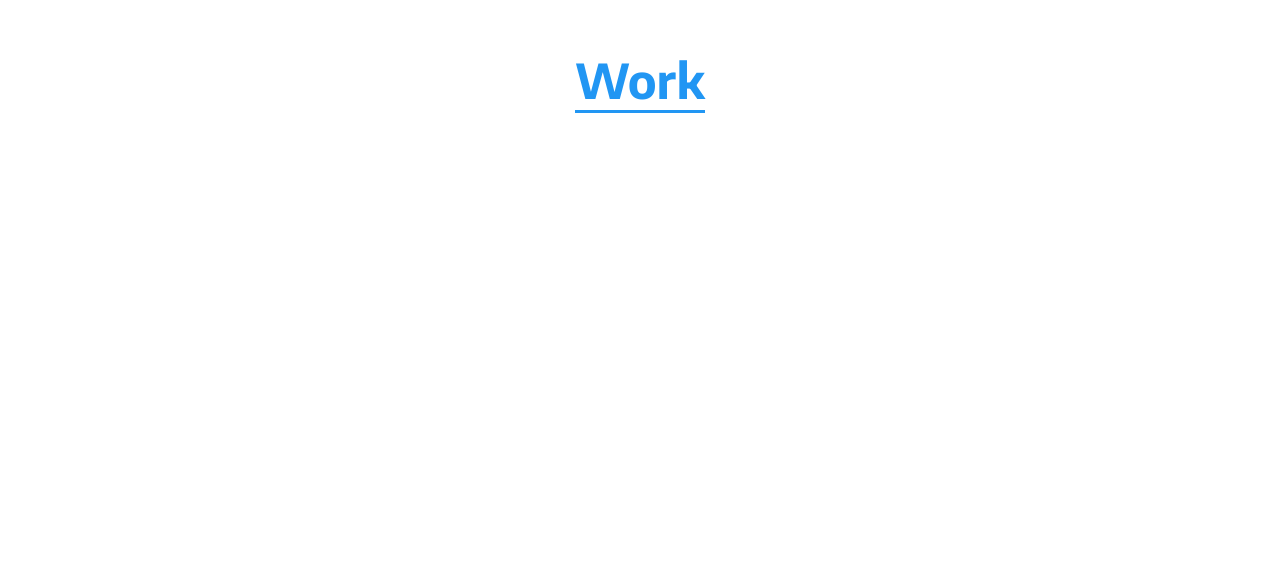
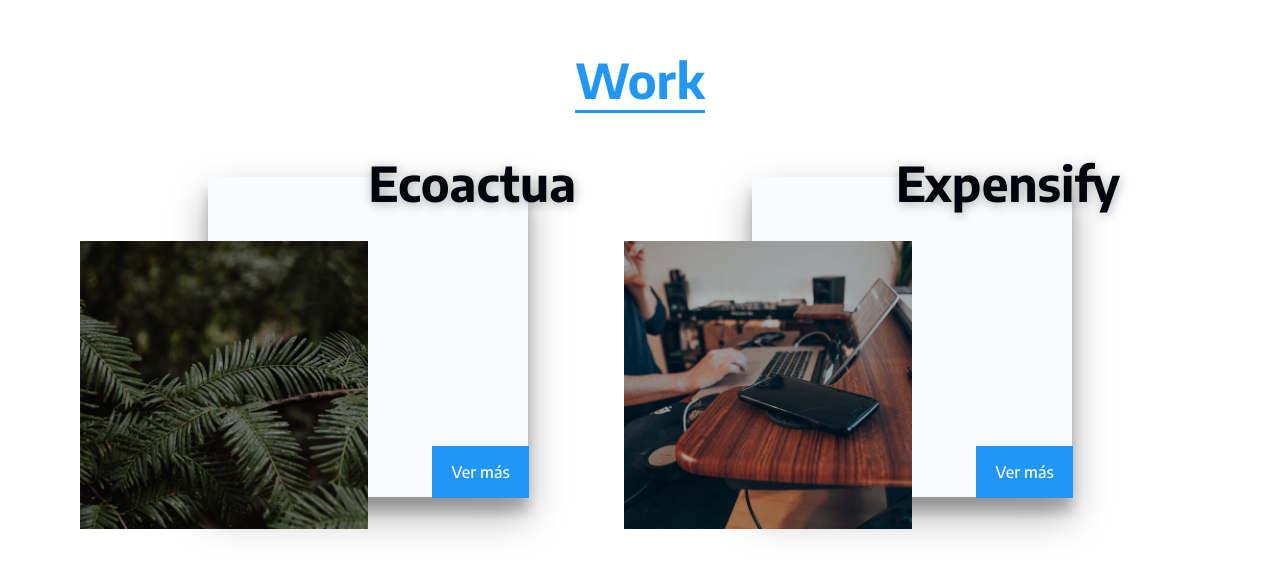
Before and after one commit to mateoolarte/website, a React (Create React App) app: page /work in a window 1280 px wide. Shown: the part 1694-2268 px from the top of the page. Built offline with nearby package versions, Linux system fonts and the light colour scheme.

Commit message:
[add] finished frontend work section

```diff
--- a/src/components/App.js
+++ b/src/components/App.js
@@ -51,6 +51,12 @@
   }
 
   changeMenu(e) {
+    let allItemsMenu = document.querySelectorAll(".mainNav__listItem");
+
+    [].forEach.call(allItemsMenu, function(el) {
+      el.classList.remove("active")
+    })
+
     this.handleFixedMenu(e.view)
   }
 
--- a/src/components/Work.js
+++ b/src/components/Work.js
@@ -5,6 +5,18 @@
   return (
     <section className="work" id="work">
       <h2 className="heading">Work</h2>
+      <section className="work__container">
+        <article className="work__itemWork">
+          <h1 className="work__title">Ecoactua</h1>
+          <span className="work__image workEcoctua"></span>
+          <a href="" className="work__link">Ver más</a>
+        </article>
+        <article className="work__itemWork">
+          <h1 className="work__title">Expensify</h1>
+          <span className="work__image workExpensify"></span>
+          <a href="" className="work__link">Ver más</a>
+        </article>
+      </section>
     </section>
   )
 }
--- a/src/styles/About.css
+++ b/src/styles/About.css
@@ -3,6 +3,7 @@
   height: 100vh;
   margin: 0 auto;
   padding: 18vh 0 0;
+  text-align: center;
 }
 
 .about__paragraph,
--- a/src/styles/Header.css
+++ b/src/styles/Header.css
@@ -51,9 +51,13 @@
   opacity: 0.7;
 }
 
-@media (max-width: 568px) {
+@media (max-width: 737px) {
   .header {
-    padding: 1rem;
+    padding: 0.5rem 1rem;
+  }
+
+  .logo {
+    width: 80px;
   }
 
   .contactMe__listItem img {
--- a/src/styles/Work.css
+++ b/src/styles/Work.css
@@ -1,7 +1,133 @@
 .work {
-  max-width: 80%;
+  max-width: 90%;
   height: 100vh;
   margin: 0 auto;
   padding: 18vh 0 0;
   text-align: center;
 }
+
+.work__container {
+  display: flex;
+  flex-wrap: wrap;
+  justify-content: space-evenly;
+}
+
+.work__itemWork {
+  position: relative;
+  width: 20rem;
+  height: 20rem;
+  margin: 3rem 5rem;
+  transition: transform 0.37s ease-in;
+  background-color: var(--white);
+  box-shadow: 0 19px 38px rgba(0, 0, 0, 0.3), 0 15px 12px rgba(0, 0, 0, 0.22);
+}
+
+.work__itemWork:hover {
+  transform: scale(1.05);
+}
+
+.work__title {
+  position: absolute;
+  top: -1.5rem;
+  right: -3rem;
+  margin: 0;
+  color: var(--black);
+  font-size: 3rem;
+  text-shadow: 1px 2px 11px rgba(0, 0, 0, 0.3);
+}
+
+.work__image {
+  display: block;
+  position: absolute;
+  top: 20%;
+  left: -8rem;
+  width: 18rem;
+  height: 18rem;
+  background-position: center center;
+  background-size: cover;
+}
+
+.work__image::after {
+  content: "";
+  position: absolute;
+  left: 0;
+  width: 100%;
+  height: 100%;
+  background-color: rgba(0, 0, 0, 0.3);
+}
+
+.work__link {
+  display: block;
+  position: absolute;
+  right: -1px;
+  bottom: -1px;
+  padding: 1rem 1.2rem;
+  background-color: var(--blue-light);
+  transition: background-color 0.37s ease-in;
+  color: var(--white);
+}
+
+.work__link:hover {
+  background-color: var(--blue);
+}
+
+.workEcoctua {
+  background-image: url("../images/img_work/ecoactua.jpg");
+}
+
+.workExpensify {
+  background-image: url("../images/img_work/expensify.jpg");
+}
+
+@media (min-width: 1600px) {
+  .work {
+    width: 80%;
+  }
+}
+
+@media (max-width: 1100px) {
+  .work__container {
+    margin-bottom: 5rem;
+  }
+
+  .work__itemWork {
+    width: 18rem;
+    height: 18rem;
+  }
+
+  .work__title {
+    top: -0.5rem;
+    font-size: 2.5rem;
+  }
+
+  .work__image {
+    top: 25%;
+    left: -5rem;
+    width: 15rem;
+    height: 15rem;
+  }
+}
+
+@media (max-width: 568px) {
+  .work__itemWork {
+    margin: 2rem 0 3rem;
+  }
+  .work__title {
+    top: -1rem;
+    right: unset;
+    width: 100%;
+    font-size: 2rem;
+  }
+
+  .work__image {
+    top: 17%;
+    left: 0;
+    width: 18rem;
+  }
+
+  .work__link {
+    right: 0;
+    width: 100%;
+    padding: 0.8rem 1.2rem;
+  }
+}
--- a/src/styles/index.css
+++ b/src/styles/index.css
@@ -5,6 +5,7 @@
   --orange: #ff9800;
   --white: #f9fafc;
   --black: #02060c;
+  --black-lighter: #1f232b;
 }
 
 * {
```
Also changed, not shown: src/images/img_work/ecoactua.jpg (added), src/images/img_work/expensify.jpg (added).
